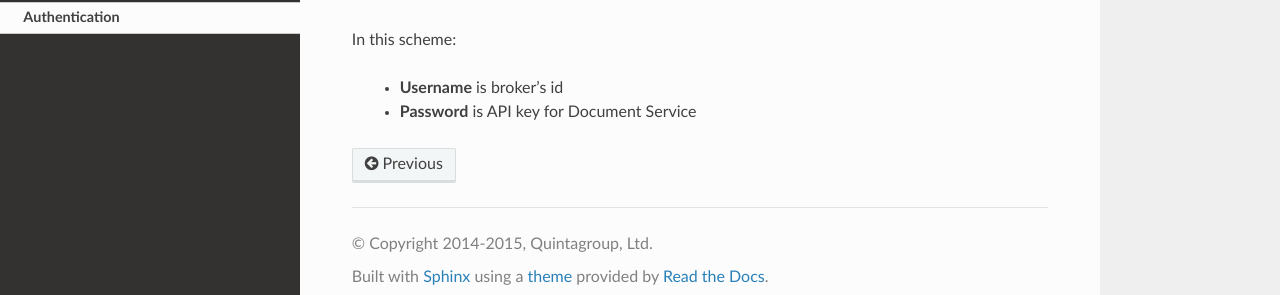
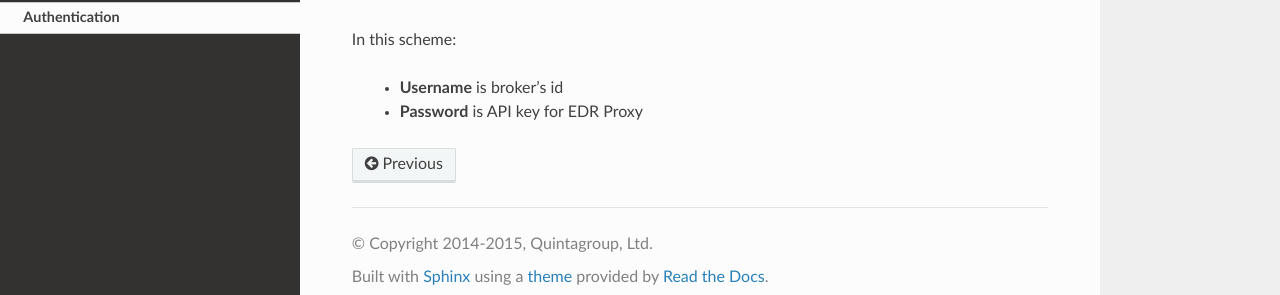
Before and after one commit to openprocurement/openprocurement.integrations.edr, a Sphinx documentation site: the page built from docs/source/authentication.rst, in a window 1280 px wide. Shown: the part 204-499 px from the top of the page. Built offline with Sphinx 7.4.7 and the Read the Docs theme 2.0.0, drawn with Linux system fonts in a browser that asks for light colours.

Commit message:
change "Document Service" to "EDR Proxy"

```diff
--- a/docs/source/authentication.rst
+++ b/docs/source/authentication.rst
@@ -9,4 +9,4 @@ In this scheme:
 
  * **Username** is broker's id
 
- * **Password** is API key for Document Service
+ * **Password** is API key for EDR Proxy
```
Also changed, not shown: 2 other files.
